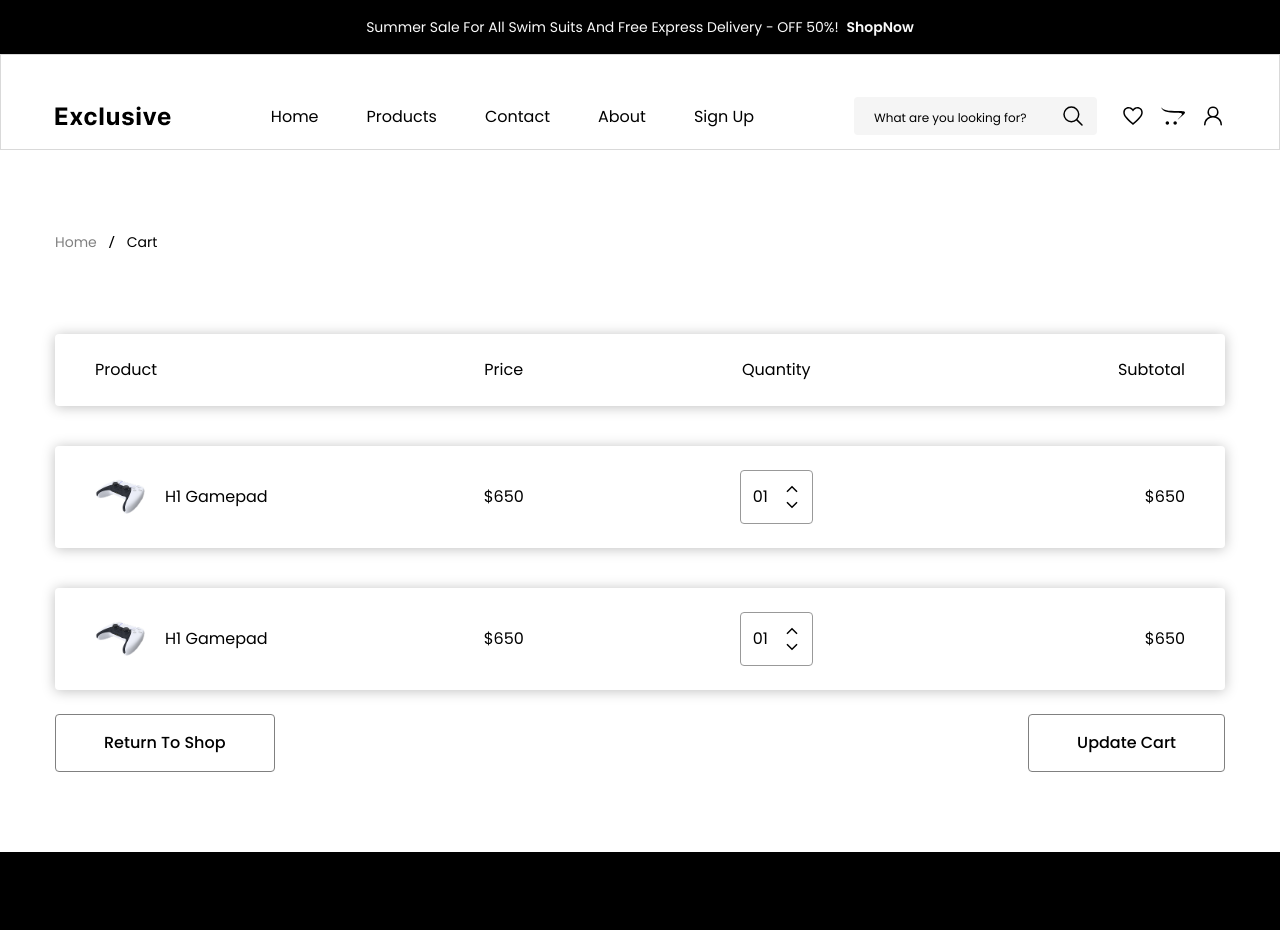
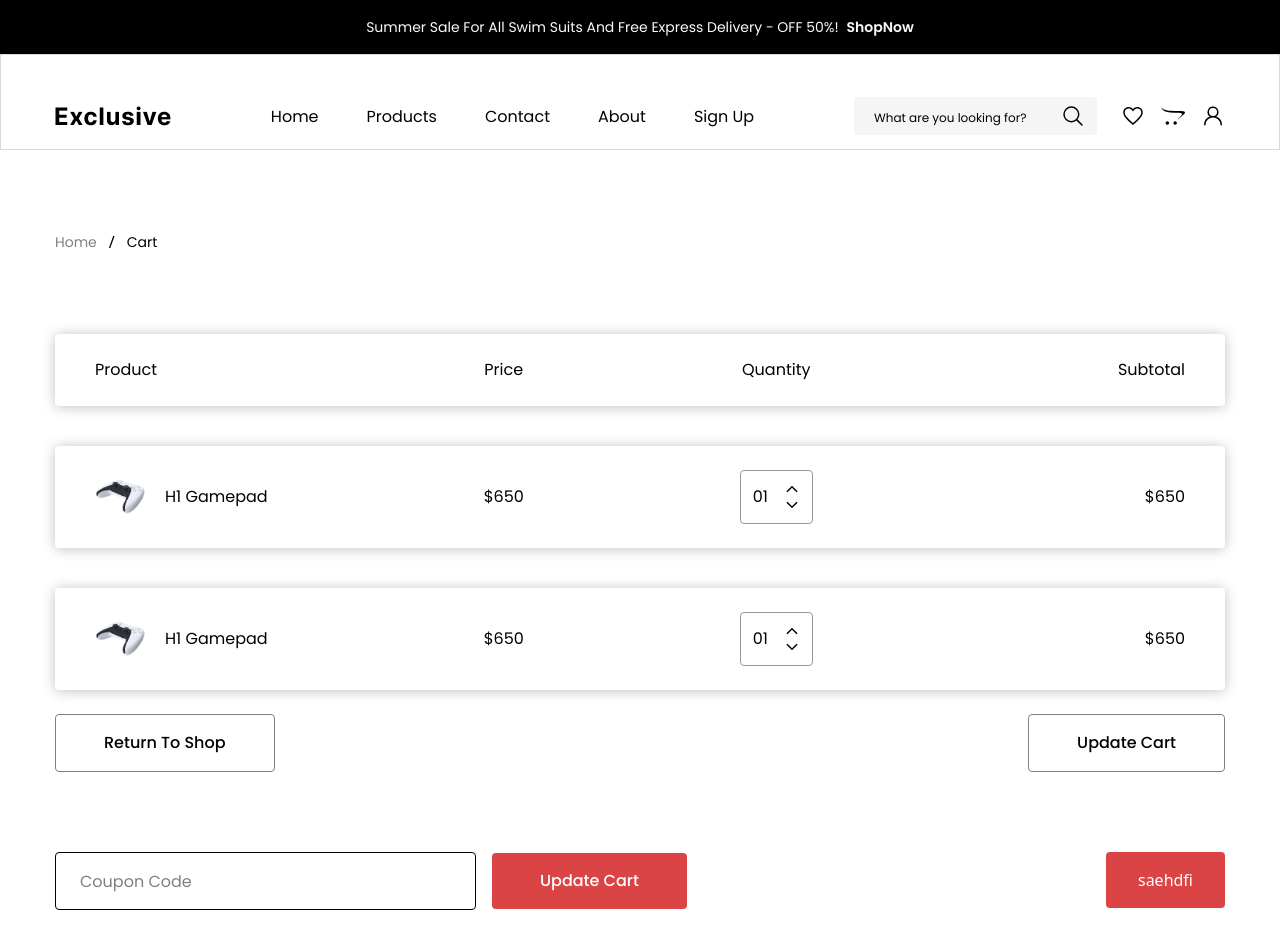
Before and after one commit to nayebislam/Ecommerce, a React (Vite) app: page /cart in a window 1280 px wide. Shown: the top 930 px of the page. Built offline with nearby package versions, Linux system fonts and the light colour scheme.

Commit message:
cart part update

```diff
--- a/src/CartPage/CartPage.jsx
+++ b/src/CartPage/CartPage.jsx
@@ -93,6 +93,21 @@ const CartPage = () => {
           Update Cart
         </button>
       </div>
+      <div className="flex justify-between pb-[140px]">
+        <div className="flex items-center gap-x-4">
+          <input
+            className="py-4 pl-6 pr-[164px] placeholder:font-primary placeholder:text-[16px] placeholder:leading-[24px] text-black outline-none border border-black rounded"
+            type="text"
+            placeholder="Coupon Code"
+          />
+          <button className="py-4 px-12 rounded bg-primary font-primary font-medium text-[16px] leading-[24px] text-white">
+            Update Cart
+          </button>
+        </div>
+        <div>
+          <button className="py-4 px-8 bg-primary text-white rounded">saehdfi</button>
+        </div>
+      </div>
     </div>
   );
 };
```
